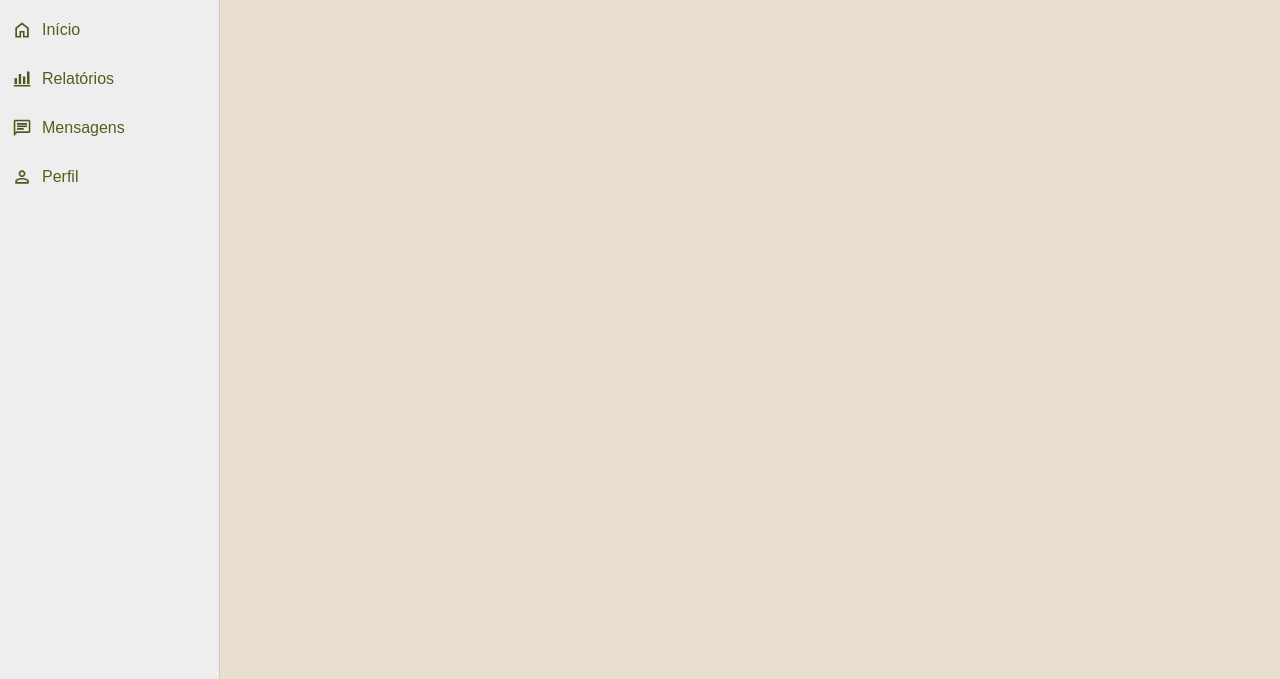
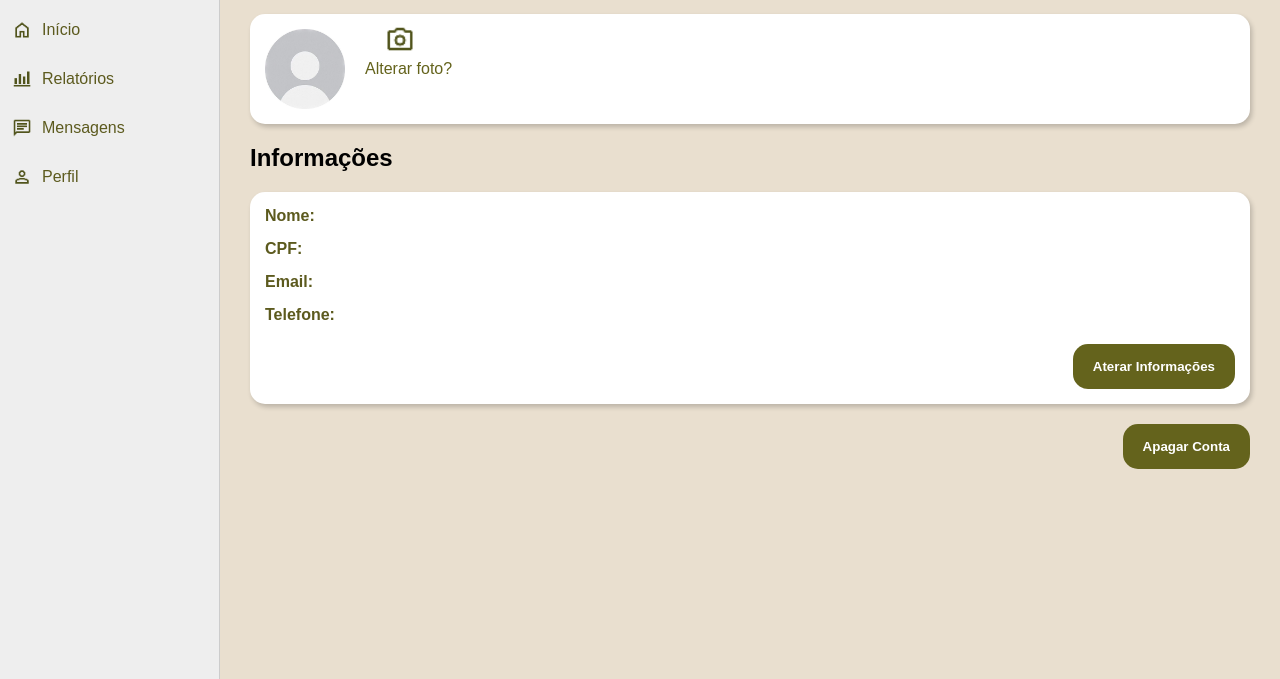
Before and after one commit to sofi123456788/TemperoCaseiro1, a website: page Site/perfil.html in a window 1280 px wide. Shown: the part 121-800 px from the top of the page. Drawn offline with Linux system fonts and the light colour scheme; no server answers.

Commit message:
Tem que mexer no delet

```diff
--- a/Site/perfil.html
+++ b/Site/perfil.html
@@ -4,6 +4,7 @@
     <meta charset="UTF-8">
     <meta name="viewport" content="width=device-width, initial-scale=1.0">
     <link rel="stylesheet" href="src/stileiras/estilosG.css">
+
     <title>Perfil</title>
 </head>
 <body>
@@ -35,6 +36,54 @@
         </nav>
     </aside>
 
+    <main class="conteudo">
 
+        <h1>Bem-Vinda ao seu Perfil!</h1>
+
+        <!-- Cards -->
+        <section class="cardsP">
+            <h2>Identificação</h2>
+            <div class="cardP identificacao">
+                <div class="fotoAcoes">
+                    <img src="src/stileiras/img/SemFotoPerfil.jpg" alt="Foto de perfil" class="fotoPerfil">
+                    <img src="src/stileiras/img/camera.png" alt="camera" class="img">
+                    <a href="" class="littleBotoes">Alterar foto?</a>
+                </div>
+                <h2 id="nomePerfil"></h2>
+            </div>
+
+            <h2>Informações</h2>
+            <div class="cardP">
+                <div class="info identificacao">
+                    <span>Nome:</span>
+                    <p id="nome"></p>
+                </div>
+
+                <div class="info identificacao">
+                    <span>CPF:</span>
+                    <p id="cpf"></p>
+                </div>
+
+                <div class="info identificacao">
+                    <span>Email:</span>
+                    <p id="email"></p>
+                </div>
+
+                <div class="info identificacao">
+                    <span>Telefone:</span>
+                    <p id="telefone"></p>
+                </div>
+                <section class="acoesP">
+                    <button>Aterar Informações</button>
+                </section>
+            </div>
+        </section>
+        <section class="acoesP">
+            <button onclick="excluirConta()">Apagar Conta</button>
+        </section>
+
+
+    </main>
+    <script src="perfil.js"></script>
 </body>
 </html>
--- /dev/null
+++ b/Site/perfil.js
@@ -0,0 +1,52 @@
+window.addEventListener("load", async () => {
+
+    const email = localStorage.getItem("emailUsuario");
+
+    const resposta = await fetch(
+        `http://localhost:3000/perfil/${email}`
+    );
+
+    const usuario = await resposta.json();
+
+    document.getElementById("nomePerfil").textContent = usuario.nome_completo;
+
+    document.getElementById("nome").textContent = usuario.nome_completo;
+
+    document.getElementById("email").textContent = usuario.email;
+
+    document.getElementById("telefone").textContent = usuario.telefone;
+
+    document.getElementById("cpf").textContent = usuario.cpf;
+
+    document.getElementById("area").textContent = usuario.area_profissional;
+});
+
+async function excluirConta() {
+
+    const resposta = confirm(
+        "Tem certeza que deseja excluir sua conta?"
+    );
+
+    if (!resposta) {
+        return;
+    }
+
+    const id = localStorage.getItem("idUsuario");
+
+    const requisicao = await fetch(
+        `http://localhost:3000/excluirConta/${id}`,{
+            method: "DELETE"
+        }
+    );
+
+    const mensagem = await requisicao.text();
+
+    alert(mensagem);
+
+    if (requisicao.ok) {
+
+        localStorage.clear();
+
+        window.location.href = "login.html";
+    }
+}
--- a/Site/src/stileiras/estilosG.css
+++ b/Site/src/stileiras/estilosG.css
@@ -9,6 +9,24 @@ body{
     display: flex;
     background-color: #e9dfcf;
     min-height: 100vh;
+}
+
+/* IMAGENS */
+.fotoPerfil{
+    width: 80px;
+}
+
+.fotoAcoes{
+    display: flex;
+    align-items: center;
+    gap: 10px;
+}
+
+.img{
+    position: relative;
+    top: -30px;
+    left: 30px;
+    width: 30px;
 }
 
 /* MENU LATERAL */
@@ -45,6 +63,9 @@ body{
 
 /* CONTEÚDO */
 
+.lugar{
+    grid-column: span 2;
+}
 .conteudo{
     flex: 1;
     padding: 30px;
@@ -55,8 +76,32 @@ h1{
     margin-bottom: 20px;
 }
 
-/* CARDS */
+.dadosPerfil{
+    display: flex;
+    flex-direction: column;
+    gap: 10px;
+}
 
+.identificacao{
+    display: flex;
+    align-items: center;
+    gap: 20px;
+}
+
+.info{
+    margin-bottom: 15px;
+}
+
+.info span{
+    font-weight: bold;
+    color: #5c5a1e;
+}
+
+.info p{
+    margin-top: 3px;
+}
+
+/* CARDS Tela Inicial*/
 .cards{
     display: flex;
     gap: 20px;
@@ -81,13 +126,35 @@ h1{
     font-weight: bold;
 }
 
+/* CARDS Tela de Perfil*/
+.cardsP{
+    display: flex;
+    flex-direction: column;
+    gap: 20px;
+}
+
+.cardP{
+    background-color: white;
+    padding: 15px;
+    border-radius: 15px;
+    width: auto;
+    box-shadow: 2px 3px 5px rgba(0,0,0,0.2);
+}
+
+
+.cardP span{
+    font-size: 1rem;
+    color: #5c5a1e;
+    font-weight: bold;
+}
+
 /* BOTÕES */
 
 .acoes{
     display: flex;
     flex-wrap: wrap;
     gap: 15px;
-    margin-bottom: 30px;
+    margin-bottom: 10px;
 }
 
 .acoes button{
@@ -103,6 +170,41 @@ h1{
 
 .acoes button:hover{
     background-color: #4f4e14;
+}
+
+.acoesP{
+    display: flex;
+    justify-content: flex-end;
+    margin-top: 20px;
+}
+
+.acoesP button{
+    background-color: #64631c;
+    color: white;
+    border: none;
+    border-radius: 15px;
+    padding: 15px 20px;
+    cursor: pointer;
+    font-weight: bold;
+    transition: 0.3s;
+}
+
+.acoesP button:hover{
+    background-color: #4f4e14;
+}
+
+.littleBotoes{
+    justify-content: center;
+    align-self: center;
+    color: #64631c;
+    text-decoration: none;
+    transition: color 0.3s ease;
+    position: relative;
+    right: 30px;
+}
+
+.littleBotoes:hover{
+    color: #4f4e14;
 }
 
 /* TABELA */
```
Also changed, not shown: Site/cadastro.js (+2 -11 lines), Site/index.html (+1 -1 lines), Site/login.js (+22 -13 lines), Site/server.js (+87 -15 lines), Site/src/stileiras/estilosLoginCadastro.css (+9 -0 lines), Site/src/stileiras/img/SemFotoPerfil.jpg (added), Site/src/stileiras/img/camera.png (added).
